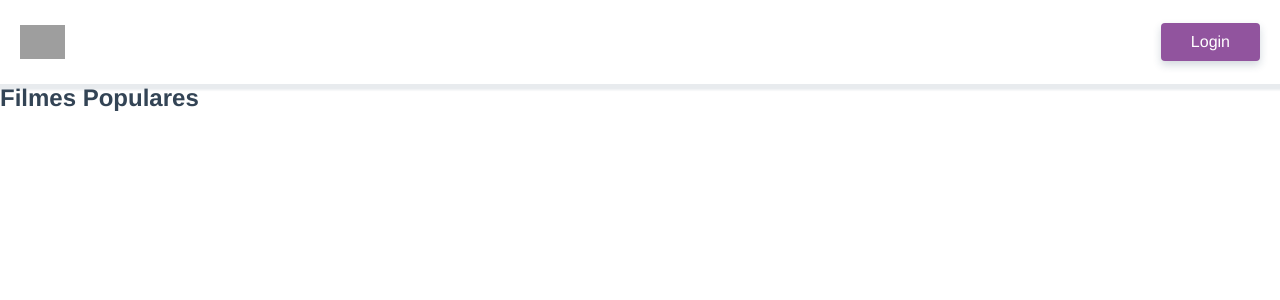
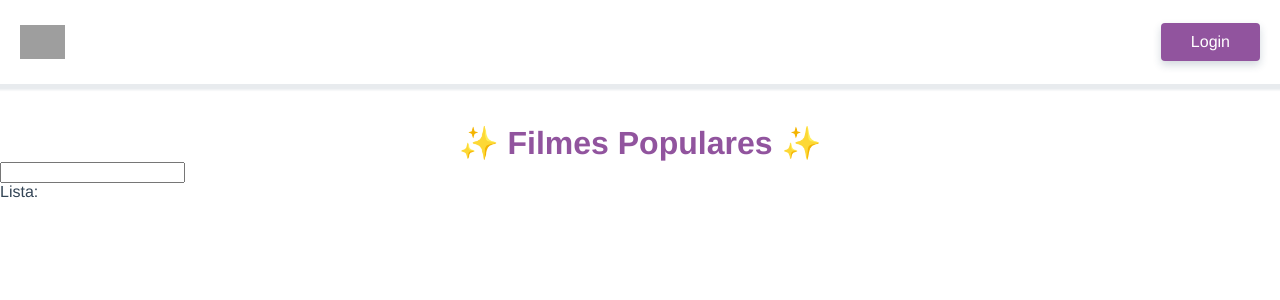
Before and after one commit to ThiagoFTelles/abler-vue-test, a Vue app: page / in a window 1280 px wide. Shown: the top 300 px of the page. Built offline with nearby package versions, Linux system fonts and the light colour scheme; grey boxes are pictures that could not be loaded.

Commit message:
cria MoviesFind e MoviesList

```diff
--- a/src/components/MoviesList.vue
+++ b/src/components/movies/MoviesFind.vue
@@ -1,10 +1,10 @@
 <template>
-
+  <input type="text">
 </template>
 
 <script>
 export default {
-  name: "MoviesList",
+  name: "MoviesFind",
 };
 </script>
 
--- /dev/null
+++ b/src/components/movies/MoviesList.vue
@@ -0,0 +1,14 @@
+<template>
+  <div>
+    <p>Lista:</p>
+  </div>
+</template>
+
+<script>
+export default {
+  name: "MoviesList",
+};
+</script>
+
+<style>
+</style>
--- a/src/views/HomeView.vue
+++ b/src/views/HomeView.vue
@@ -1,11 +1,29 @@
 <template>
   <section>
-    <h1>Filmes Populares</h1>
+    <h1>✨ Filmes Populares ✨</h1>
+    <MoviesFind />
+    <MoviesList />
   </section>
 </template>
 
 <script>
+import MoviesFind from "@/components/movies/MoviesFind.vue";
+import MoviesList from "@/components/movies/MoviesList.vue";
+
 export default {
   name: "HomeView",
+  components: {
+    MoviesFind,
+    MoviesList,
+  },
 };
 </script>
+
+<style scoped>
+h1 {
+  font-size: 2rem;
+  color: #91549e;
+  margin-top: 40px;
+  text-align: center;
+}
+</style>
```
Also changed, not shown: src/components/MoviesFind.vue (deleted).
